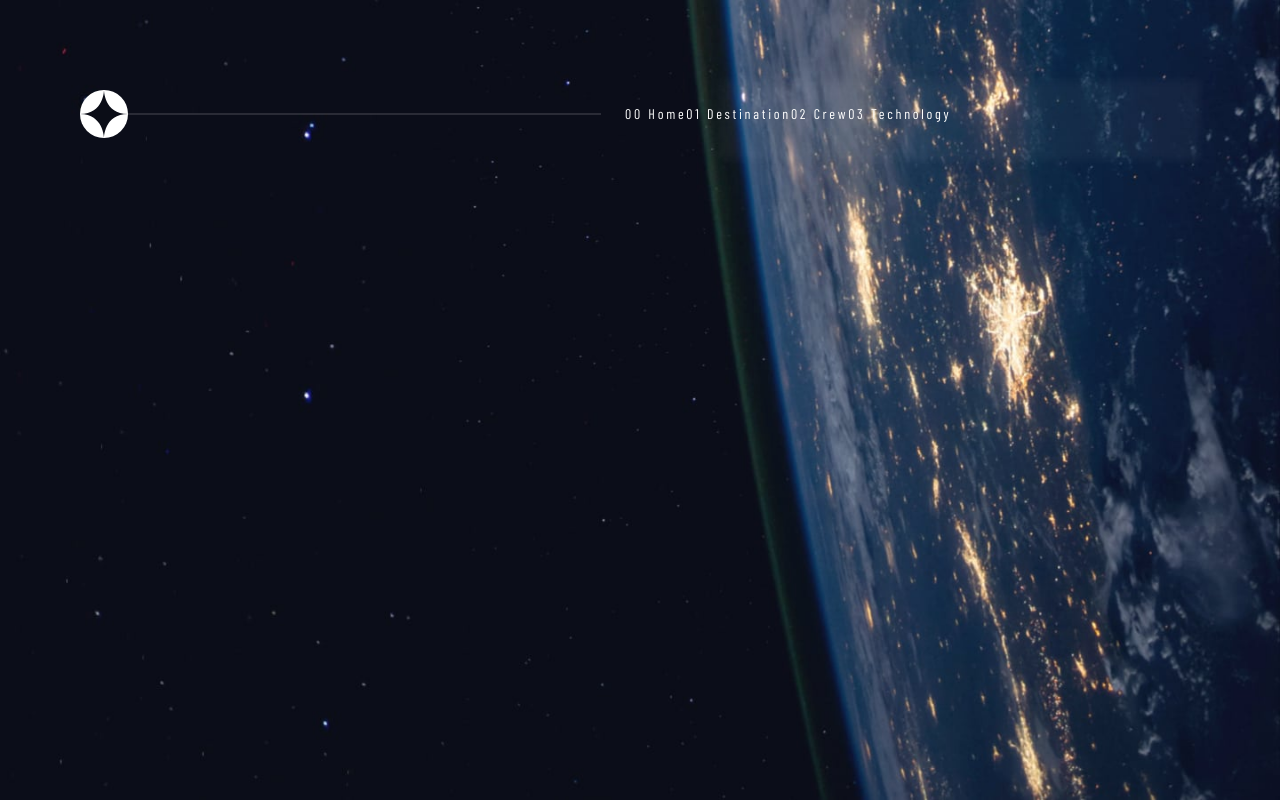
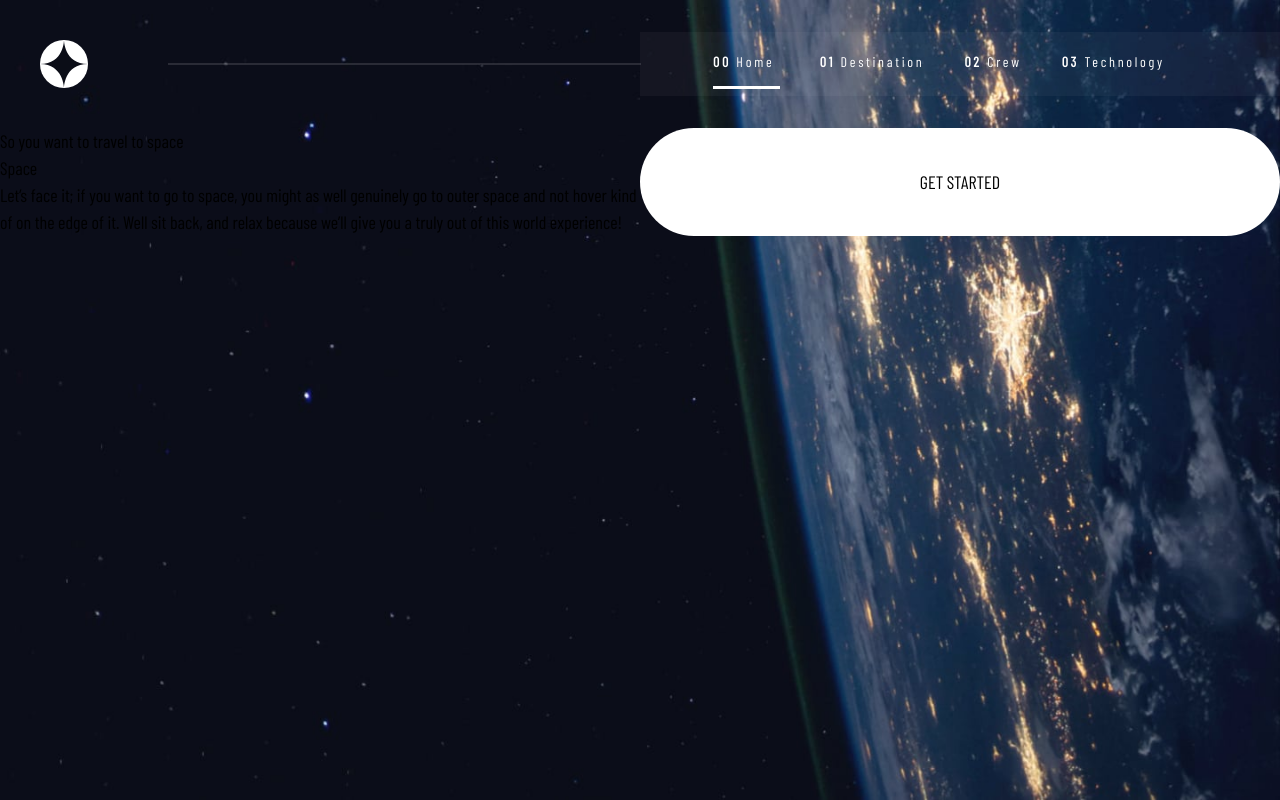
Before and after one commit to dew-dr0p/05---space-tourism-website, a Nuxt app: page / in a window 1280 px wide. Built offline with nearby package versions, Linux system fonts and the light colour scheme; a web font is replaced by a local one.

Commit message:
Building Application

```diff
--- a/app.vue
+++ b/app.vue
@@ -1,5 +1,7 @@
 <template>
   <div class="lg:bg-[url('~/assets/home/background-home-desktop.jpg')] md:bg-[url('~/assets/home/background-home-tablet.jpg')] bg-[url('~/assets/home/background-home-mobile.jpg')] bg-cover bg-no-repeat">
-    <NuxtPage />
+    <NuxtLayout>
+      <NuxtPage />
+    </NuxtLayout>
   </div>
 </template>
--- a/assets/css/style.css
+++ b/assets/css/style.css
@@ -1,3 +1,10 @@
 @tailwind base;
 @tailwind components;
 @tailwind utilities;
+
+@layer components {
+    .router-link-active, .router-link-exact-active {
+        border-bottom-width: 3px;
+        border-color: white;
+    }
+}
--- /dev/null
+++ b/components/HomeButton.vue
@@ -0,0 +1,5 @@
+<template>
+    <button class="rounded-full p-10 bg-white uppercase font">
+        Get Started
+    </button>
+</template>
--- /dev/null
+++ b/components/Link.vue
@@ -0,0 +1,26 @@
+<script setup>
+defineProps({
+    to: String,
+    text: String,
+
+})
+</script>
+
+<template>
+    <NuxtLink
+                to="/"
+                class=" py-4 ml-5
+                        hover:border-b-[3px]
+                        hover:border-white
+                        hover:border-opacity-50"
+            >
+                <span class="font-bold">00</span> Home
+            </NuxtLink>
+</template>
+
+<style scoped>
+.router-link-active, .router-link-exact-active {
+        border-bottom-width: 3px;
+        border-color: white;
+    }
+</style>
--- /dev/null
+++ b/components/NavBar.vue
@@ -0,0 +1,22 @@
+<template>
+    <div class="m-10 mr-0 flex flex-row">
+        <img src="~/assets/Group2.svg" alt="" class=" mr-20">
+        <img src="~/assets/Rectangle.svg" alt="">
+        <div class="absolute w-[40rem] h-[4rem] right-0 -mt-2 bg-[rgba(255,255,255)] bg-opacity-[0.04] backdrop-filter blur-xs">
+        </div>
+        <div class="text-white text-sm px-6 mt-3" style="letter-spacing: 2.7px;">
+            <NuxtLink
+                to="/"
+                class=" py-4 ml-12
+                        hover:border-b-[3px]
+                        hover:border-white
+                        hover:border-opacity-50"
+            >
+                <span class="font-bold">00</span> Home
+            </NuxtLink>
+            <NuxtLink to="/Destination" class="py-4 ml-10 hover:border-b-[3px] hover:border-white hover:border-opacity-50"><span class="font-bold">01</span> Destination</NuxtLink>
+            <NuxtLink to="/Crew" class="py-4 ml-10 hover:border-b-[3px] hover:border-white hover:border-opacity-50"><span class="font-bold">02</span> Crew</NuxtLink>
+            <NuxtLink to="/Technology" class="py-4 ml-10 hover:border-b-[3px] hover:border-white hover:border-opacity-50"><span class="font-bold">03</span> Technology</NuxtLink>
+        </div>
+    </div>
+</template>
--- /dev/null
+++ b/layouts/default.vue
@@ -0,0 +1,4 @@
+<template>
+    <NavBar />
+    <slot />
+</template>
--- /dev/null
+++ b/pages/Crew.vue
@@ -0,0 +1,5 @@
+<template>
+    <div>
+        Crew
+    </div>
+</template>
--- /dev/null
+++ b/pages/Destination.vue
@@ -0,0 +1,5 @@
+<template>
+    <div>
+        Destination
+    </div>
+</template>
--- /dev/null
+++ b/pages/Technololgy.vue
@@ -0,0 +1,5 @@
+<template>
+    <div>
+        Technology
+    </div>
+</template>
--- a/pages/index.vue
+++ b/pages/index.vue
@@ -1,14 +1,21 @@
 <template>
-    <div class="m-20 flex flex-row">
-        <img src="~/assets/Group 2.svg" alt="" class="">
-        <img src="~/assets/Rectangle.svg" alt="">
-        <div class="absolute w-[30rem] h-[5rem] right-0 bg-[rgba(255,255,255)] bg-opacity-[0.04] backdrop-filter blur-sm">
+    <div class="grid grid-cols-2">
+        <div>
+            <h5>So you want to travel to space</h5>
+            <h1>Space</h1>
+            <p>
+                Let’s face it; if you want to go to space, you might as well genuinely go to
+                outer space and not hover kind of on the edge of it. Well sit back, and relax
+                because we’ll give you a truly out of this world experience!
+            </p>
         </div>
-        <div class="text-white text-sm p-6" style="letter-spacing: 2.7px;">
-            <NuxtLink to="/">00 Home</NuxtLink>
-            <NuxtLink to="">01 Destination</NuxtLink>
-            <NuxtLink to="">02 Crew</NuxtLink>
-            <NuxtLink to="">03 Technology</NuxtLink>
-        </div>
+        <HomeButton />
     </div>
 </template>
+
+<style scoped>
+.router-link-active, .router-link-exact-active {
+        border-bottom-width: 3px;
+        border-color: white;
+    }
+</style>
```
Also changed, not shown: assets/Group2.svg (renamed from assets/Group 2.svg).
